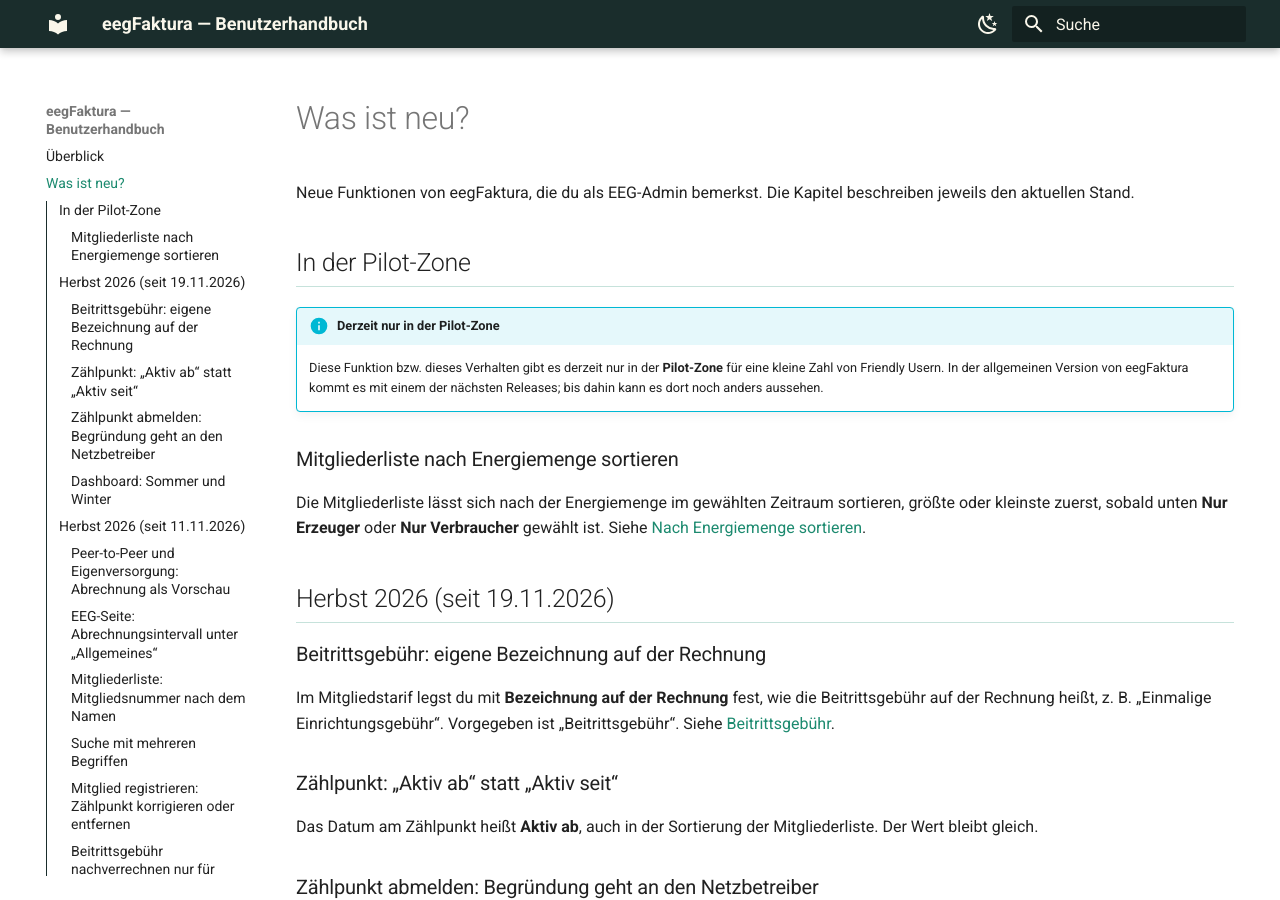
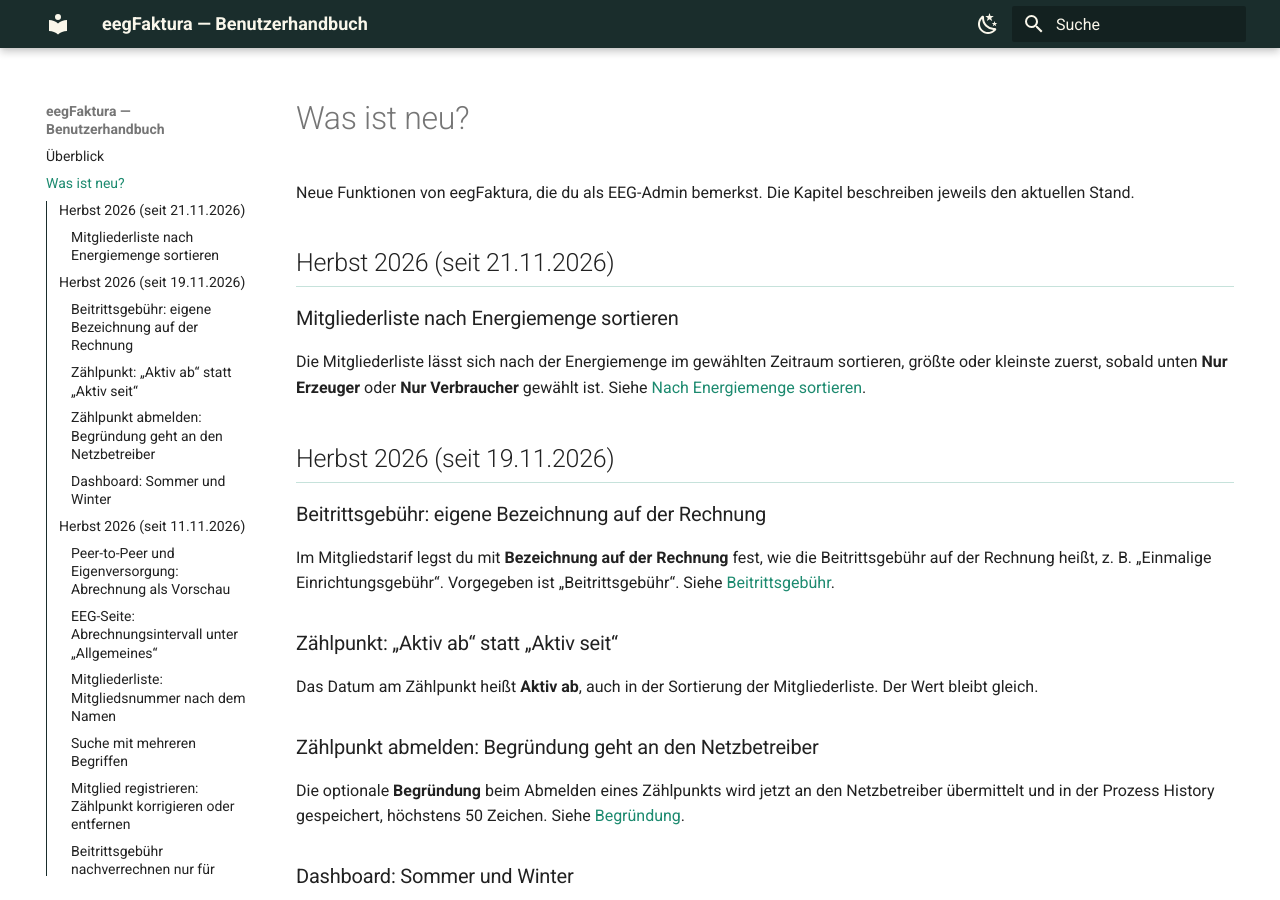
Before and after one commit to eegfaktura/eegfaktura-user-guide, an MkDocs documentation site: the page built from docs/changelog.md, in a window 1280 px wide and 900 px high. Built offline with MkDocs 1.6.1 and Material for MkDocs 9.7.7, drawn with Linux system fonts in a browser that asks for light colours.

Commit message:
docs: pilot hint removed, sort by energy in prod (21.11.2026)
Co-Authored-By: Claude Opus 5.5 <noreply@anthropic.com>

```diff
--- a/docs/02-mitglieder-zaehlpunkte.md
+++ b/docs/02-mitglieder-zaehlpunkte.md
@@ -63,8 +63,6 @@ Mitgliedsnummer und E-Mail des Mitglieds sowie in Zählpunktnummer und Anlagenna
 - Bei jedem Mitglied stehen die Verbraucher vor den Erzeugern.
 
 ### Nach Energiemenge sortieren
-
---8<-- "pilot.md"
 
 In der **Sortierung** gibt es **Energiemenge (größte zuerst)** und **Energiemenge (kleinste zuerst)**. Sortiert wird
 nach den kWh im gewählten Zeitraum, die auch auf den Zählpunkten stehen: beim Verbraucher die Energie aus der
--- a/docs/changelog.md
+++ b/docs/changelog.md
@@ -3,9 +3,7 @@
 Neue Funktionen von eegFaktura, die du als EEG-Admin bemerkst. Die Kapitel beschreiben jeweils den aktuellen
 Stand.
 
-## In der Pilot-Zone
-
---8<-- "pilot.md"
+## Herbst 2026 (seit 21.11.2026)
 
 ### Mitgliederliste nach Energiemenge sortieren
 
```
Also changed, not shown: CHANGELOG.md (+3 -0 lines).
